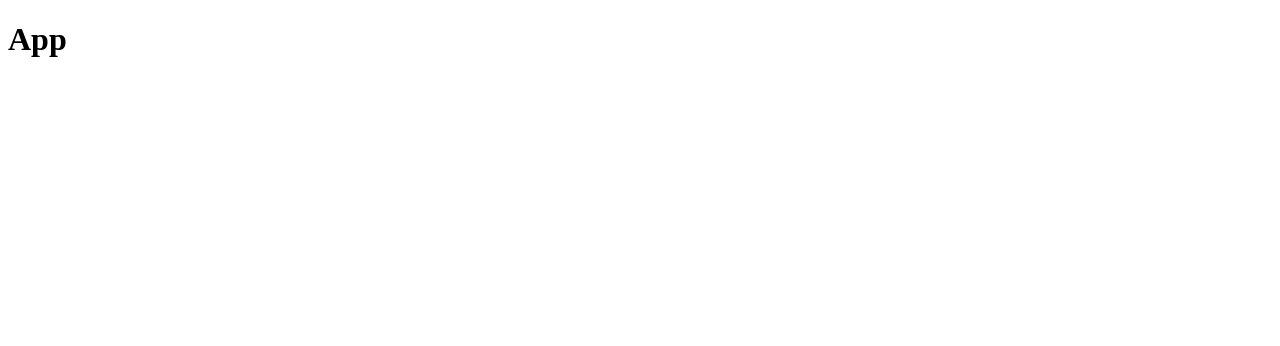
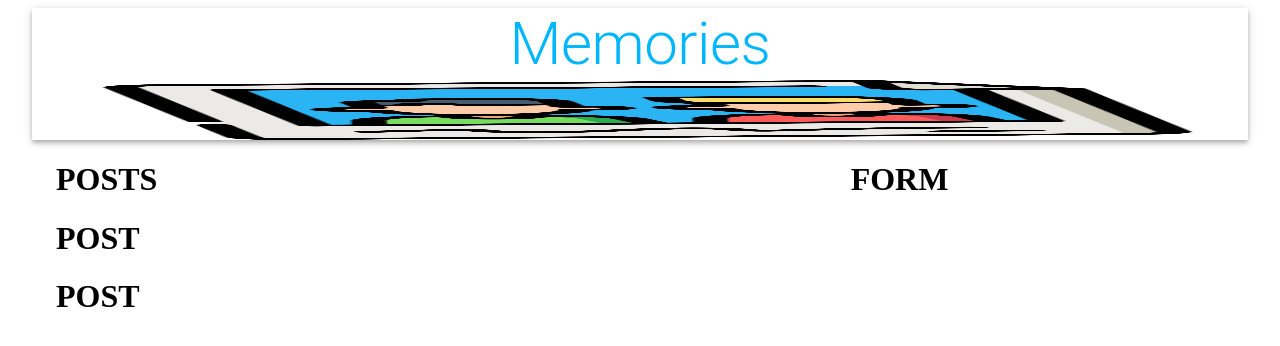
Before and after one commit to alexbird2009/full-stack-mern-project---build-and-deploy-an-app, a React (Create React App) app in the folder client/: page / in a window 1280 px wide. Shown: the top 346 px of the page. Built offline with nearby package versions, Linux system fonts and the light colour scheme.

Commit message:
work with client side, Form, Posts, styles

```diff
--- a/client/src/App.js
+++ b/client/src/App.js
@@ -1,10 +1,36 @@
 import React from 'react';
+import { Container, AppBar, Typography, Grow, Grid } from '@material-ui/core';
+
+import memories from './images/memories.png';
+import Posts from './components/Posts/Posts.js';
+import Form from './components/Form/Form.js';
+
+import useStyles from './styles.js';
 
 const App = () => {
+    const classes = useStyles();
     return (
-        <div>
-            <h1>App</h1>
-        </div>
+        <Container maxidth='lg'>
+            <AppBar className={classes.AppBar} position='static' color='inherit'>
+                <Typography className={classes.heading} variant='h2' align='center'>
+                    Memories
+                </Typography>
+                <img className={classes.image} src={memories} height='60' alt='memories' />
+            </AppBar>
+            <Grow in>
+                <Container>
+                    <Grid container justify='space-between' alignItems='stretch' spacing={3}>
+                        <Grid item xs={12} sm={7} >
+                            <Posts />
+                        </Grid>
+                        <Grid item xs={12} sm={4} >
+                            <Form />
+                        </Grid>
+
+                    </Grid>
+                </Container>
+            </Grow>
+        </Container>
     )
 }
 
--- a/client/src/components/Form/Form.js
+++ b/client/src/components/Form/Form.js
@@ -0,0 +1,9 @@
+import React from 'react';
+
+const Form = () => {
+    return (
+        <h1>FORM</h1>
+    )
+}
+
+export default Form;
--- a/client/src/components/Posts/Post/Post.js
+++ b/client/src/components/Posts/Post/Post.js
@@ -0,0 +1,9 @@
+import React from 'react';
+
+const Post = () => {
+return (
+        <h1>POST</h1>
+    )
+}
+
+export default Post;
--- a/client/src/components/Posts/Posts.js
+++ b/client/src/components/Posts/Posts.js
@@ -0,0 +1,14 @@
+import React from 'react';
+import Post from './Post/Post.js';
+
+const Posts = () => {
+return (
+        <>
+        <h1>POSTS</h1>
+        <Post />
+        <Post />
+        </>
+    )
+}
+
+export default Posts;
--- /dev/null
+++ b/client/src/styles.js
@@ -0,0 +1,18 @@
+import { makeStyles } from '@material-ui/core/styles';
+
+export default makeStyles( () => ({
+    appBar: {
+      borderRadius: 15,
+      margin: '30px 0',
+      display: 'flex',
+      flexDirection: 'row',
+      justifyContent: 'center',
+      alignItems: 'center',
+    },
+    heading: {
+      color: 'rgba(0,183,255, 1)',
+    },
+    image: {
+      marginLeft: '15px',
+    },
+  }));
```
Also changed, not shown: client/src/images/memories.png (added), 1 other file (tests, documents, lock files or other folders).
